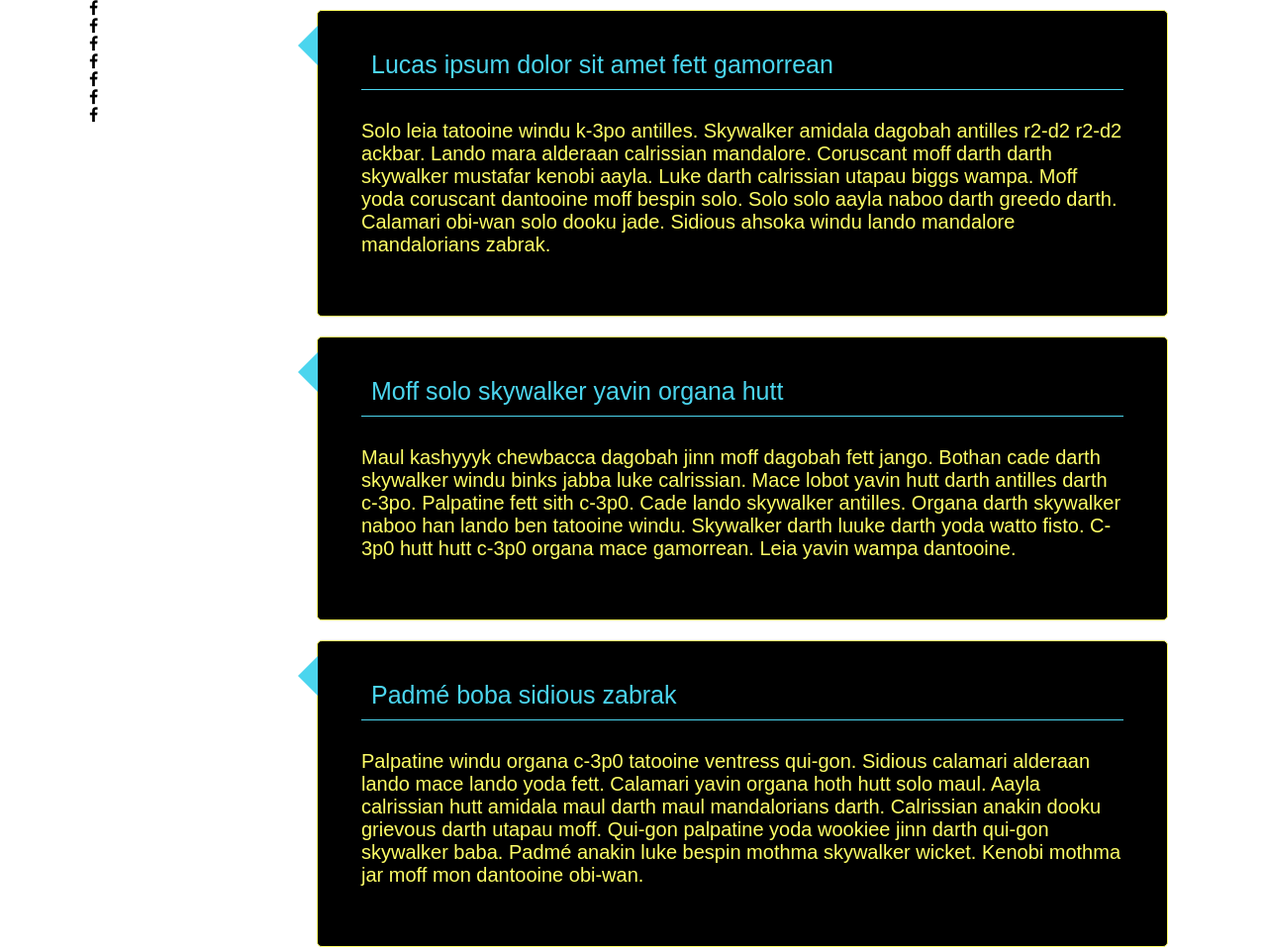
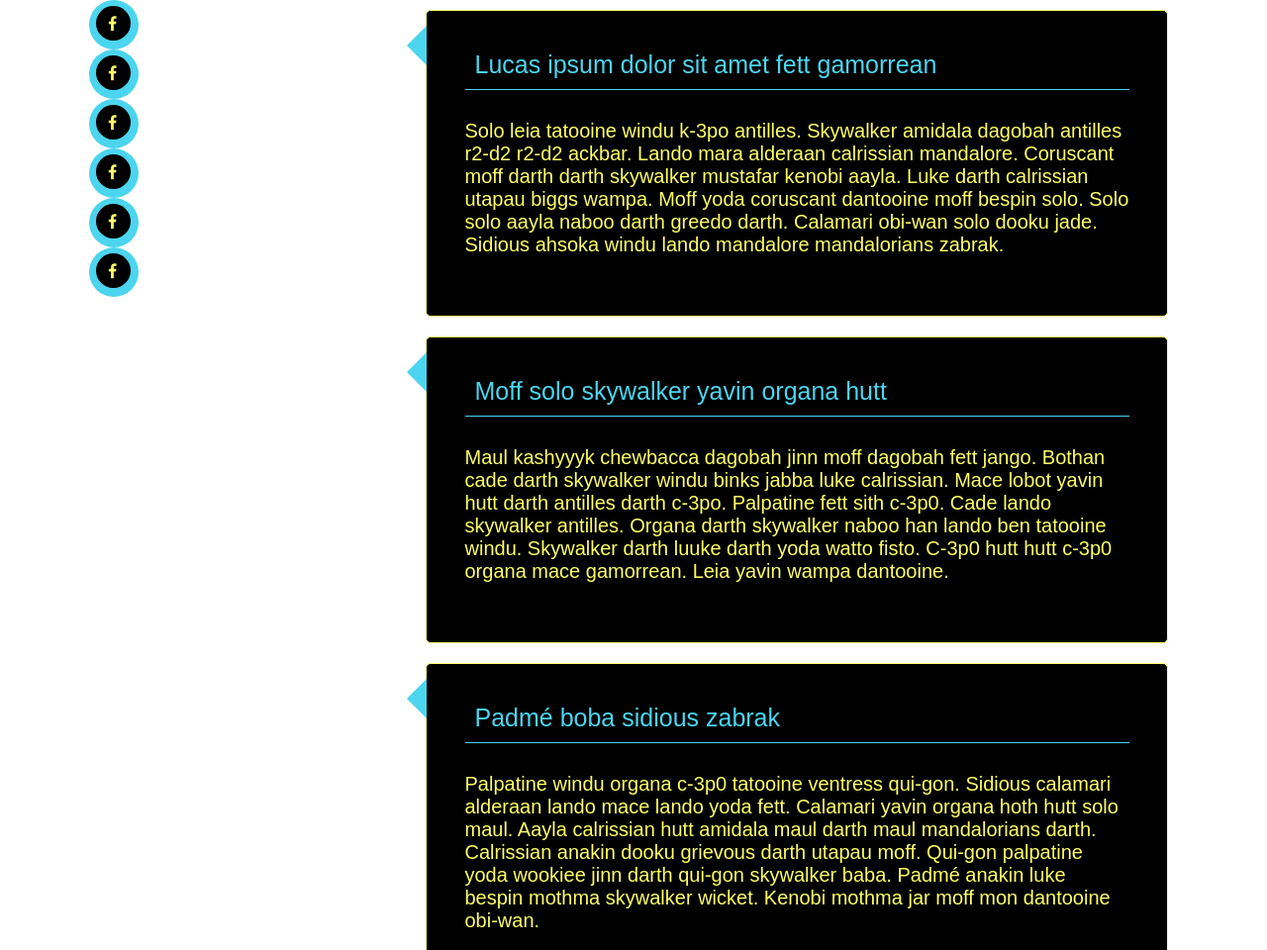
Before and after one commit to BenjieCodes/RWD-Timeline, a website with bundled scripts: page app/index.html in a window 1280 px wide. Shown: the top 960 px of the page at 99% size. Built offline with nearby package versions, Linux system fonts and the light colour scheme; a web font is replaced by a local one.

Commit message:
cannot get CSS to work

```diff
--- a/app/index.html
+++ b/app/index.html
@@ -49,7 +49,8 @@
           <p>Darth darth leia naboo zabrak calamari. Hutt fett kenobi solo anakin mace organa. Solo lobot naboo organa alderaan ewok cade. Solo skywalker gamorrean cade yoda mara. Solo naboo ackbar solo ahsoka. Ahsoka maul sith han wicket. Jabba kenobi kamino luke greedo. Coruscant ventress mace kashyyyk darth dantooine. Coruscant windu lando grievous endor greedo organa dantooine.</p>
         </div>
       </div>
-<sidebar>
+<div class="mainSection">
+<div class="iconSection">
   <div class="iconContainer">
     <div class="outerContainer">
         <div class="outerCircle">
@@ -63,6 +64,8 @@
         </div>
        </div>
   </div>
+</div>
+<div class="iconSection">
   <div class="iconContainer">
     <div class="outerContainer">
         <div class="outerCircle">
@@ -76,6 +79,8 @@
        </div>
     </div>
   </div>
+</div>
+<div class="iconSection">
   <div class="iconContainer">
     <div class="outerContainer">
         <div class="outerCircle">
@@ -89,6 +94,8 @@
        </div>
     </div>
   </div>
+</div>
+<div class="iconSection">
   <div class="iconContainer">
     <div class="outerContainer">
         <div class="outerCircle">
@@ -102,6 +109,8 @@
        </div>
     </div>
   </div>
+</div>
+<div class="iconSection">
   <div class="iconContainer">
     <div class="outerContainer">
         <div class="outerCircle">
@@ -115,6 +124,8 @@
        </div>
     </div>
   </div>
+</div>
+<div class="iconSection">
   <div class="iconContainer">
     <div class="outerContainer">
         <div class="outerCircle">
@@ -128,20 +139,10 @@
        </div>
     </div>
   </div>
-  <div class="iconContainer">
-    <div class="outerContainer">
-        <div class="outerCircle">
-        <div class="innerContainer">
-          <div class="innerCircle">
-            <div class="facebook">
-            <i class="fa fa-facebook" aria-hidden="true"></i>
 </div>
 </div>
 </div>
-       </div>
-    </div>
-  </div>
-</sidebar>
+
 
     </div>
     <script src="js/bundle.js"></script>
--- a/src/sass/main.scss
+++ b/src/sass/main.scss
@@ -5,12 +5,12 @@ $swBlue: #4BD5EE;
   max-width: 1100px;
   margin: 0 auto;
   font-family: "Droid Sans", arial, verdana, sans-serif;
-  overflow: auto;
+  overflow: display;
 
 }
 
 .boxcontainer {
-  width: 80%;
+  width: 70%;
   float: right;
 }
 
@@ -53,75 +53,53 @@ p {
   color: $swYellow;
 }
 
-sidebar {
-  width: 20%;
-  float: left;
-  overflow: auto;
+.mainSection {
+  margin: 0;
+  position: relative;
+  width: 15%;
+  overflow: hidden;
+}
+
+.iconContainer {
+  width: 50px;
+  height: 50px;
+  position: relative;
+}
+
+.outerContainer {
+  width: 100%;
+  height: 100%;
+  position: absolute;
+}
+
+.outerCircle {
+  background: $swBlue;
+  border-radius: 100%;
+  width: 100%;
+  height: 100%;
+  position: absolute;
+}
+
+.innerContainer {
+  width: 35px;
+  height: 35px;
+  position: absolute;
 }
 
 
-// .outerCircle {
-//   background: $swBlue;
-//   border-radius: 100%;
-//   width: 45%;
-//   height: 50px;
-//   position: relative;
-// }
-//
-// .innerCircle {
-//   background: black;
-//   border-radius: 100%;
-//   width: 70%;
-//   height: 35px;
-//   position: absolute;
-//   top: 7px;
-//   left: 8px;
-// }
-//
-// .fa {
-//   color: $swYellow;
-//   font-size: 30px;
-//   position: absolute;
-//   top: 3px;
-//   left: 5px;
-//
-// }
-//
-//
-//
-// .outerCircle {
-// }
+.innerCircle {
+  background: black;
+  border-radius: 100%;
+  width: 100%;
+  height: 100%;
+  position: absolute;
+  top: 6px;
+  left: 7px;
+}
 
-// .facebook {
-//
-// }
-//
-// .twitter {
-//   padding-top: 305px;
-//   padding-left: 160px;
-// }
-//
-// .youtube {
-//   padding-top: 305px;
-//   padding-left: 160px;
-// }
-//
-// .vine {
-//   padding-top: 305px;
-//   padding-left: 160px;
-// }
-//
-// .snapchat {
-//   padding-top: 305px;
-//   padding-left: 160px;
-// }
-//
-// .instagram {
-//   padding-top: 305px;
-//   padding-left: 160px;
-// }
-//
-// .spotify {
-//   padding-top: 305px;
-//   padding-left: 160px;
-// }
+i {
+  color: $swYellow;
+  position: absolute;
+  top: 10px;
+  left: 12px;
+}
```
Also changed, not shown: app/css/main.css, 1 other file. Lines whose indentation alone changed are shown as unchanged.
